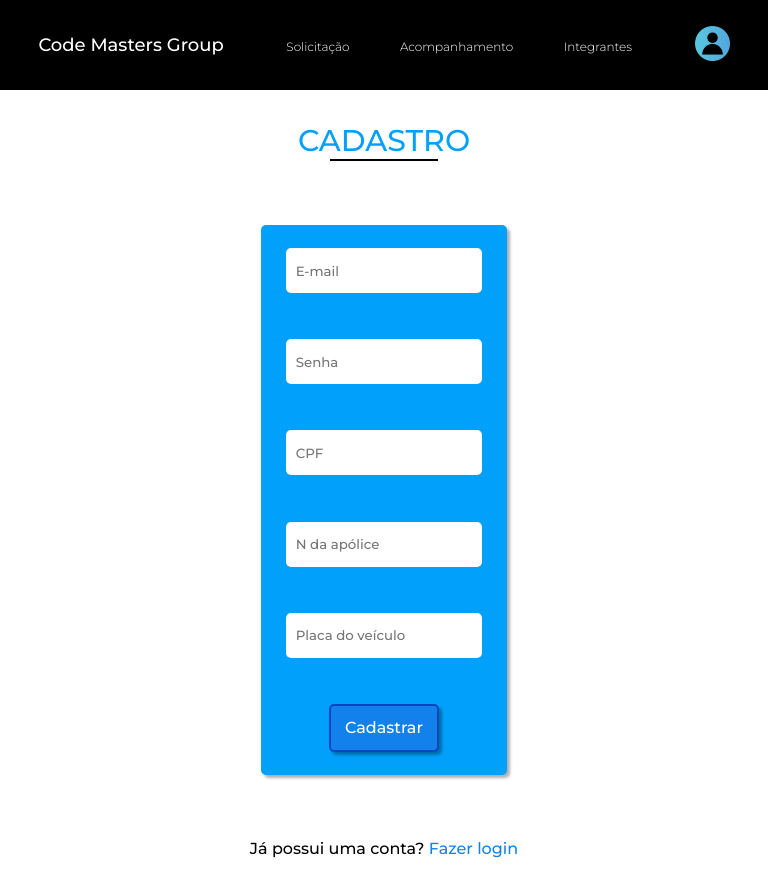
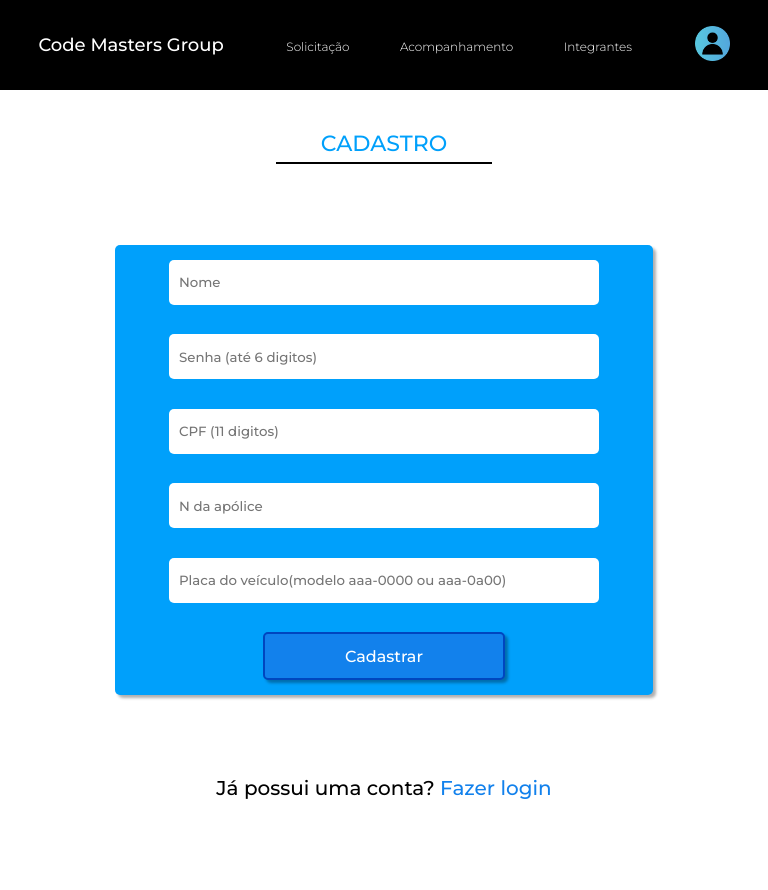
Before and after one commit to Pedrofelip/Challenge-porto-sprint3, a React (Vite) app in the folder challenge-sprint3/challenge-sprint3/my-app/: page /cadastro in a window 768 px wide. After the commit the page ends 840 px from the top, so only its background shows below. Built offline with nearby package versions, Linux system fonts and the light colour scheme; the HTML template or start-up script is replaced by a standard one.

Commit message:
projeto front finalizado

```diff
--- a/challenge-sprint3/challenge-sprint3/my-app/src/pages/cadastro/Cadastro.css
+++ b/challenge-sprint3/challenge-sprint3/my-app/src/pages/cadastro/Cadastro.css
@@ -129,3 +129,53 @@
     }
 
 }
+
+@media screen and (max-width: 380px){
+    .secao_form {
+        height: 550px;
+    }
+
+    .tit_secao_form > h1{
+        font-size: 22px;
+    }
+
+    .tit_secao_form > hr{
+        border: 1px solid black;
+        width: 100%;
+        margin-top: 5px;
+    }
+
+    .fundo_form_cadastro{
+        width: 80%;
+        height: 450px;
+    }
+
+    .redirect_fomrs{
+        font-size: 14px;
+    }
+}
+
+@media screen and (min-width: 725px) and (max-width: 820px){
+    .secao_form {
+        height: 750px;
+    }
+
+    .tit_secao_form > h1{
+        font-size: 22px;
+    }
+
+    .tit_secao_form > hr{
+        border: 1px solid black;
+        width: 70%;
+        margin-top: 5px;
+    }
+
+    .fundo_form_cadastro{
+        width: 70%;
+        height: 450px;
+    }
+
+    .redirect_fomrs{
+        font-size: 20px;
+    }
+}
--- a/challenge-sprint3/challenge-sprint3/my-app/src/pages/cadastro/Cadastro.tsx
+++ b/challenge-sprint3/challenge-sprint3/my-app/src/pages/cadastro/Cadastro.tsx
@@ -13,18 +13,26 @@ export const Cadastro = () =>{
 
 
     function Cadastrar() {
-        const dadosCadastro = {emailCadastro, senhaCadastro, cpf, apolice, placaVeiculo};
+        const dadosCadastro = {
+                                nome: emailCadastro,
+                                senha: senhaCadastro,
+                                cpf: cpf,
+                                apolice: apolice,
+                                placa: placaVeiculo
+                            };
 
-        fetch('urlapi', {
+        console.log(dadosCadastro)
+
+        fetch('http://localhost:3000/cliente', {
             method: 'POST',
-            headers: {"Cpntent-type" : "application/json"},
+            headers: {"Content-type" : "application/json"},
             body: JSON.stringify(dadosCadastro)
         }).then((resp) => resp.json())
         .then((data) => {
             console.log(data)
             console.log('usuario cadastrado')
         })
-        .catch((err) => console.log(err))
+        .catch((error) => console.log(error))
     }
 
     const handleEmailCadastro = (event) =>{
@@ -56,12 +64,12 @@ export const Cadastro = () =>{
                     <hr />
                 </div>
                 <form action="" className="fundo_form_cadastro">
-                    <input type="email" placeholder="E-mail" className="input_form" value={emailCadastro} onChange={handleEmailCadastro}/>
-                    <input type="password" placeholder="Senha" className="input_form" value={senhaCadastro} onChange={handleSenhaCadastro}/>
-                    <input type="text" placeholder="CPF" className="input_form" value={cpf} onChange={handleCpf}/>
+                    <input type="email" placeholder="Nome" className="input_form" value={emailCadastro} onChange={handleEmailCadastro}/>
+                    <input type="password" placeholder="Senha (até 6 digitos)" className="input_form" value={senhaCadastro} onChange={handleSenhaCadastro}/>
+                    <input type="text" placeholder="CPF (11 digitos)" className="input_form" value={cpf} onChange={handleCpf}/>
                     <input type="text" placeholder="N da apólice" className="input_form" value={apolice} onChange={handleApolice}/>
-                    <input type="text" placeholder="Placa do veículo" className="input_form" value={placaVeiculo} onChange={handlePlacaVeiculo}/>
-                    <button type="button" className="btn_form" handleSubmit={Cadastrar}>cadastrar</button>
+                    <input type="text" placeholder="Placa do veículo(modelo aaa-0000 ou aaa-0a00)" className="input_form" value={placaVeiculo} onChange={handlePlacaVeiculo}/>
+                    <button type="button" className="btn_form" onClick={Cadastrar}>cadastrar</button>
                 </form>
                 <p className="redirect_fomrs">Já possui uma conta? <Link to='/login'>Fazer login</Link></p>
             </section>
```
